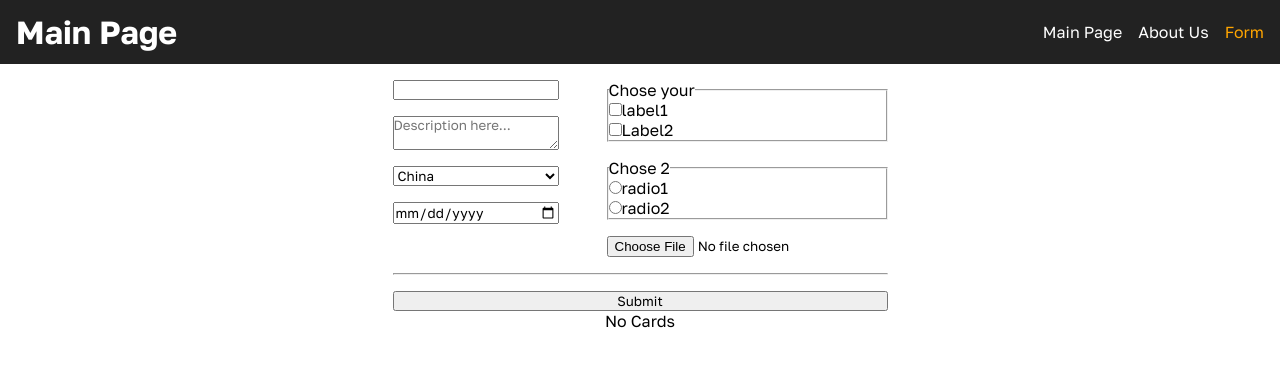
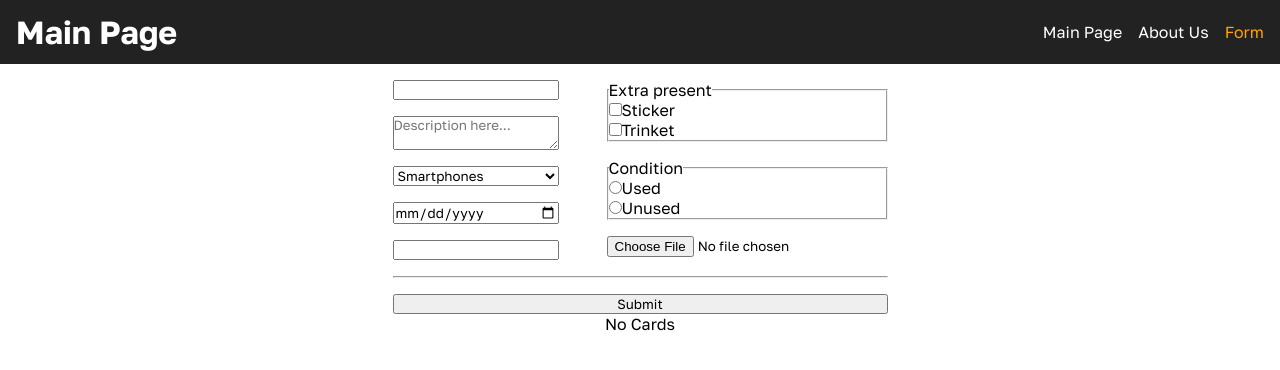
Before and after one commit to kostili-tec/rsschool-react, a React (Vite) app: page /form in a window 1280 px wide. Shown: the top 370 px of the page. Built offline with nearby package versions, Linux system fonts and the light colour scheme.

Commit message:
feat: change checkBox & radio inputs

```diff
--- a/src/components/CreateCardForm.tsx
+++ b/src/components/CreateCardForm.tsx
@@ -10,6 +10,7 @@ export default class CreateCardForm extends Component<ICreateFormProps> {
   private teaxtAreaRef = React.createRef<HTMLTextAreaElement>();
   private inputDateRef = React.createRef<HTMLInputElement>();
   private selectValueRef = React.createRef<HTMLSelectElement>();
+  private inputPriceRef = React.createRef<HTMLInputElement>();
   private checkbox1ref = React.createRef<HTMLInputElement>();
   private checkbox2ref = React.createRef<HTMLInputElement>();
   private radioButton1ref = React.createRef<HTMLInputElement>();
@@ -19,6 +20,25 @@ export default class CreateCardForm extends Component<ICreateFormProps> {
     super(props);
   }
 
+  checkPresents = (
+    checkbox1: boolean | undefined,
+    checkbox2: boolean | undefined
+  ): Array<string> | [] => {
+    if (checkbox1 && checkbox2) return ['sticker', 'trinket'];
+    if (checkbox1) return ['sticker'];
+    if (checkbox2) return ['trickent'];
+    else return [];
+  };
+
+  checkConditon = (
+    radioButton1: boolean | undefined,
+    radioButton2: boolean | undefined
+  ): string => {
+    if (radioButton1) return 'used';
+    else if (radioButton2) return 'unused';
+    else return '';
+  };
+
   handleSubmit = (e: React.FormEvent<HTMLFormElement>) => {
     e.preventDefault();
     const cardData: ICreatorFormRefs = {
@@ -26,10 +46,15 @@ export default class CreateCardForm extends Component<ICreateFormProps> {
       inputDate: this.inputDateRef.current?.value ?? '',
       textAreaDescription: this.teaxtAreaRef.current?.value ?? '',
       selectValue: this.selectValueRef.current?.value ?? '',
-      checkboxValue1: this.checkbox1ref.current?.checked ?? false,
-      checkboxValue2: this.checkbox2ref.current?.checked ?? false,
-      radioButton1: this.radioButton1ref.current?.checked ?? false,
-      radioButton2: this.radioButton2ref.current?.checked ?? false,
+      inputPrice: this.inputPriceRef.current?.value ?? '',
+      checkboxValues: this.checkPresents(
+        this.checkbox1ref.current?.checked,
+        this.checkbox2ref.current?.checked
+      ),
+      radioButtonValue: this.checkConditon(
+        this.radioButton1ref.current?.checked,
+        this.radioButton2ref.current?.checked
+      ),
       inputFile: this.inputFileRef.current?.files ? this.inputFileRef.current.files[0] : null,
       inputFileUrl: this.inputFileRef.current?.files
         ? URL.createObjectURL(this.inputFileRef.current.files[0])
@@ -44,45 +69,41 @@ export default class CreateCardForm extends Component<ICreateFormProps> {
           <div className="create-card__container card-container__left">
             <input type="text" ref={this.inputTitleRef} />
             <textarea ref={this.teaxtAreaRef} placeholder="Description here..."></textarea>
-            <select defaultValue="china" ref={this.selectValueRef}>
-              <option value="australia">Australia</option>
-              <option value="brazil">Brazil</option>
-              <option value="canada">Canada</option>
-              <option value="china">China</option>
-              <option value="france">France</option>
-              <option value="germany">Germany</option>
-              <option value="italy">Italy</option>
-              <option value="japan">Japan</option>
-              <option value="mexico">Mexico</option>
-              <option value="russia">Russia</option>
-              <option value="spain">Spain</option>
-              <option value="usa">USA</option>
+            <select ref={this.selectValueRef} defaultValue="Chose country">
+              <option disabled value="Chose category">
+                Chose country
+              </option>
+              <option value="smartphones">Smartphones</option>
+              <option value="laptops">Laptops</option>
+              <option value="fragrances">Fragrances</option>
+              <option value="skincare">Skincare</option>
+              <option value="another">Another</option>
             </select>
             <input type="date" ref={this.inputDateRef} />
+            <input type="number" ref={this.inputPriceRef} />
           </div>
 
           <div className="create-card__container card-container__right">
             <fieldset>
-              <legend>Chose your</legend>
+              <legend>Extra present</legend>
               <div>
                 <input type="checkbox" id="checkInput1" ref={this.checkbox1ref} />
-                <label htmlFor="checkInput1">label1</label>
+                <label htmlFor="checkInput1">Sticker</label>
               </div>
               <div>
                 <input type="checkbox" id="checkInput2" ref={this.checkbox2ref} />
-                <label htmlFor="checkInput2">Label2</label>
+                <label htmlFor="checkInput2">Trinket</label>
               </div>
             </fieldset>
             <fieldset>
-              <legend>Chose 2</legend>
-
+              <legend>Сondition</legend>
               <div>
                 <input type="radio" id="radioInput1" name="chose2" ref={this.radioButton1ref} />
-                <label htmlFor="radioInput1">radio1</label>
+                <label htmlFor="radioInput1">Used</label>
               </div>
               <div>
                 <input type="radio" id="radioInput2" name="chose2" ref={this.radioButton2ref} />
-                <label htmlFor="radioInput2">radio2</label>
+                <label htmlFor="radioInput2">Unused</label>
               </div>
             </fieldset>
 
--- a/src/components/FormCard.tsx
+++ b/src/components/FormCard.tsx
@@ -8,15 +8,16 @@ export default class FormCard extends Component<ICreatorFormRefs> {
   render() {
     return (
       <div className="form-card">
-        <h1>{this.props.inputTitle}</h1>
-        <p>{this.props.textAreaDescription}</p>
-        <p>{this.props.inputDate}</p>
-        <p>{this.props.selectValue}</p>
-        <p>{`checkbox1: ${this.props.checkboxValue1}`}</p>
-        <p>{`checkbox2: ${this.props.checkboxValue2}`}</p>
-        <p>{`radio1: ${this.props.radioButton1}`}</p>
-        <p>{`radio2: ${this.props.radioButton2}`}</p>
         <img src={this.props.inputFileUrl} alt="uzver-image" className="form-card__image" />
+        <div className="card-description__container">
+          <h1>{this.props.inputTitle}</h1>
+          <p>{this.props.textAreaDescription}</p>
+          <p>{`Category: ${this.props.selectValue}`}</p>
+          <p>{`Extra present: ${this.props.checkboxValues?.join(', ')}`}</p>
+          <p>{`Сondition: ${this.props.radioButtonValue}`}</p>
+          <p>{`Production date: ${this.props.inputDate}`}</p>
+          <p>{`$ ${this.props.inputPrice}`}</p>
+        </div>
       </div>
     );
   }
```
Also changed, not shown: src/interfaces.ts (+3 -4 lines).
